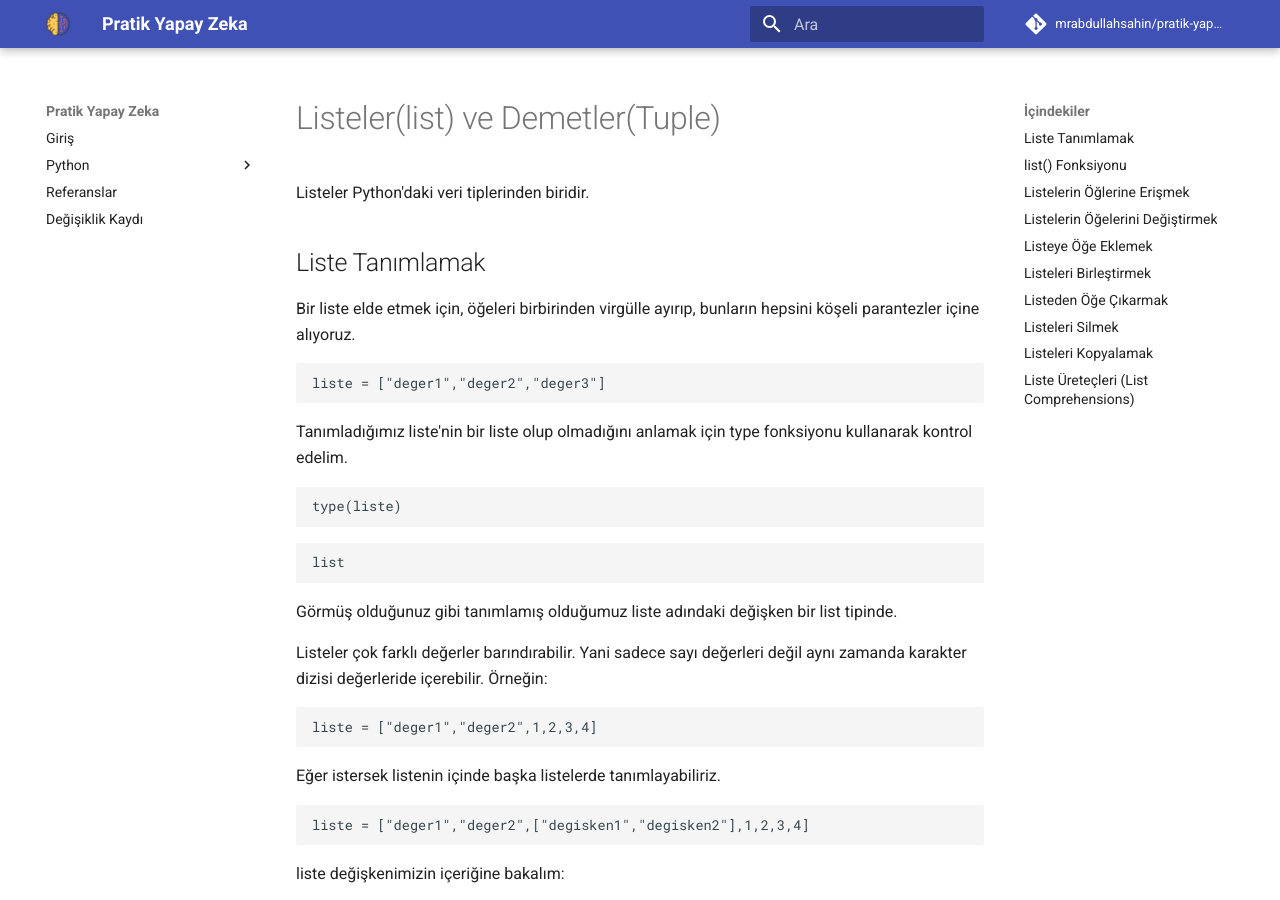
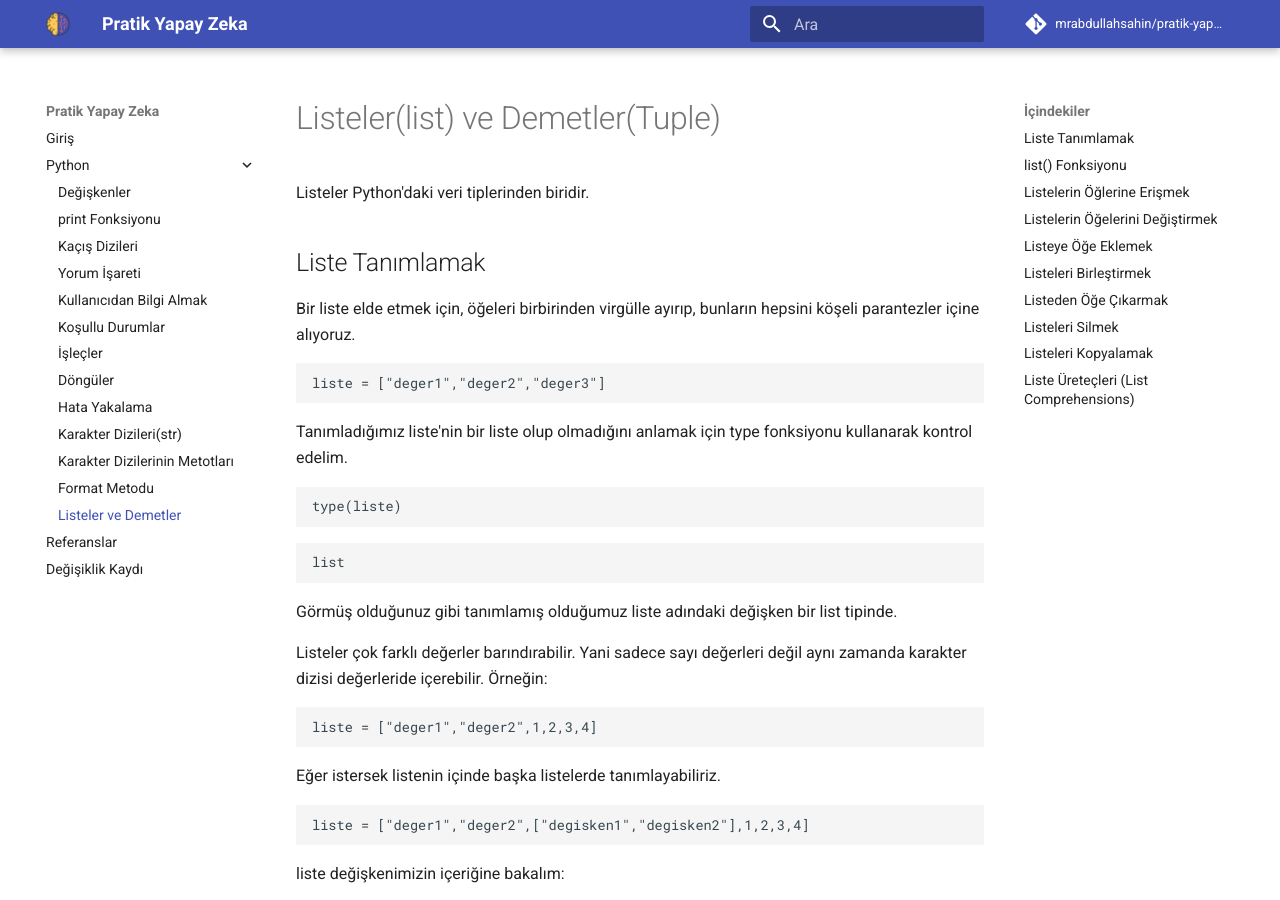
Before and after one commit to mrabdullahsahin/pratik-yapay-zeka, an MkDocs documentation site: the page built from docs/python/python_listeler_demetler.md, in a window 1280 px wide and 900 px high. Built offline with MkDocs 1.6.1 and Material for MkDocs 9.7.7, drawn with Linux system fonts in a browser that asks for light colours; comment, search, counter and statistics services are not loaded.

Commit message:
Update nav on mkdocs.yml

```diff
--- a/mkdocs.yml
+++ b/mkdocs.yml
@@ -40,6 +40,7 @@ nav:
     - Karakter Dizileri(str): python/python_karakter_dizileri.md
     - Karakter Dizilerinin Metotları: python/python_karakter_dizilerinin_metotlari.md
     - Format Metodu: python/python_format_metodu.md
+    - Listeler ve Demetler: python/python_listeler_demetler.md
   - Referanslar: referanslar.md
   - Değişiklik Kaydı: changelog.md
 
```
